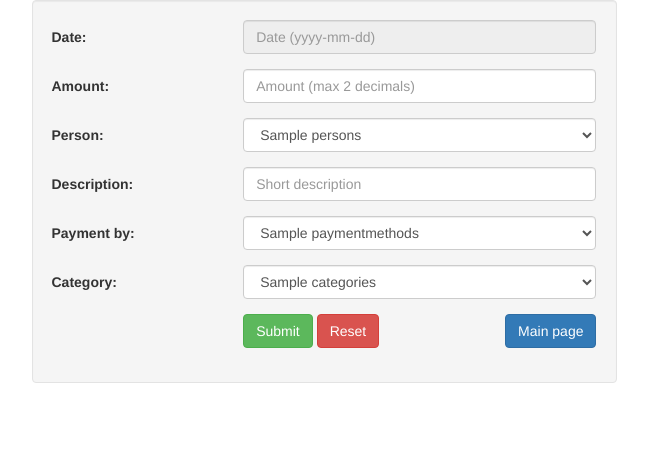
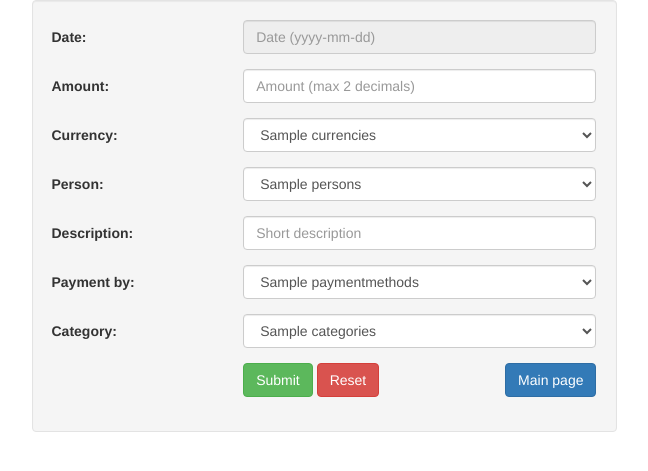
Before and after one commit to apolymen/Expenses, a CodeIgniter app: the page made by application/views/view_input.php in a window 1280 px wide. Shown: the top 471 px of the page, without its empty margins (316-964 px from the left). Run offline with CodeIgniter, Linux system fonts and the light colour scheme; the template is opened without the code that fills it: most values are stand-ins (such as "Sample title", 1, 10 or a date in 2020).

Commit message:
Add currencies

```diff
--- a/application/views/view_input.php
+++ b/application/views/view_input.php
@@ -48,6 +48,19 @@
       <div class="col-lg-8 col-sm-8">
         <input type="number" step="0.01" name="amount" id="amount" placeholder="Amount (max 2 decimals)" class="form-control" value="<?php echo set_value('amount'); ?>" />
         <span class="text-danger"><?php echo form_error('amount'); ?></span>
+      </div>
+      </div>
+      </div>
+      <div class="form-group">
+      <div class="row colbox">
+      <div class="col-lg-4 col-sm-4">
+        <label for="currency" class="control-label">Currency:</label>
+      </div>
+      <div class="col-lg-8 col-sm-8">
+        <?php
+          $attributes = 'class="form-control" id="currency"';
+          echo form_dropdown('currency',$currencies,set_value('currency'),$attributes);?>
+        <span class="text-danger"><?php echo form_error('currency'); ?></span>
       </div>
       </div>
       </div>
```
